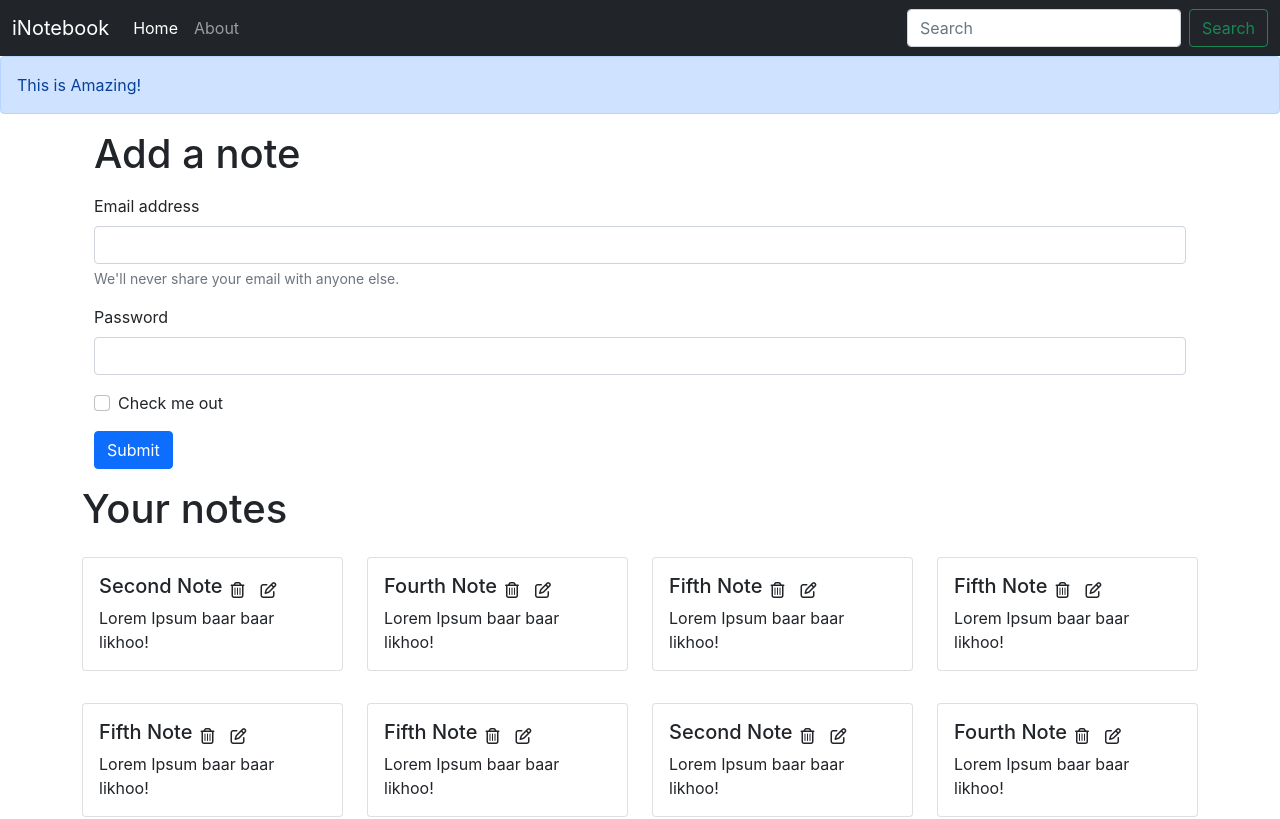
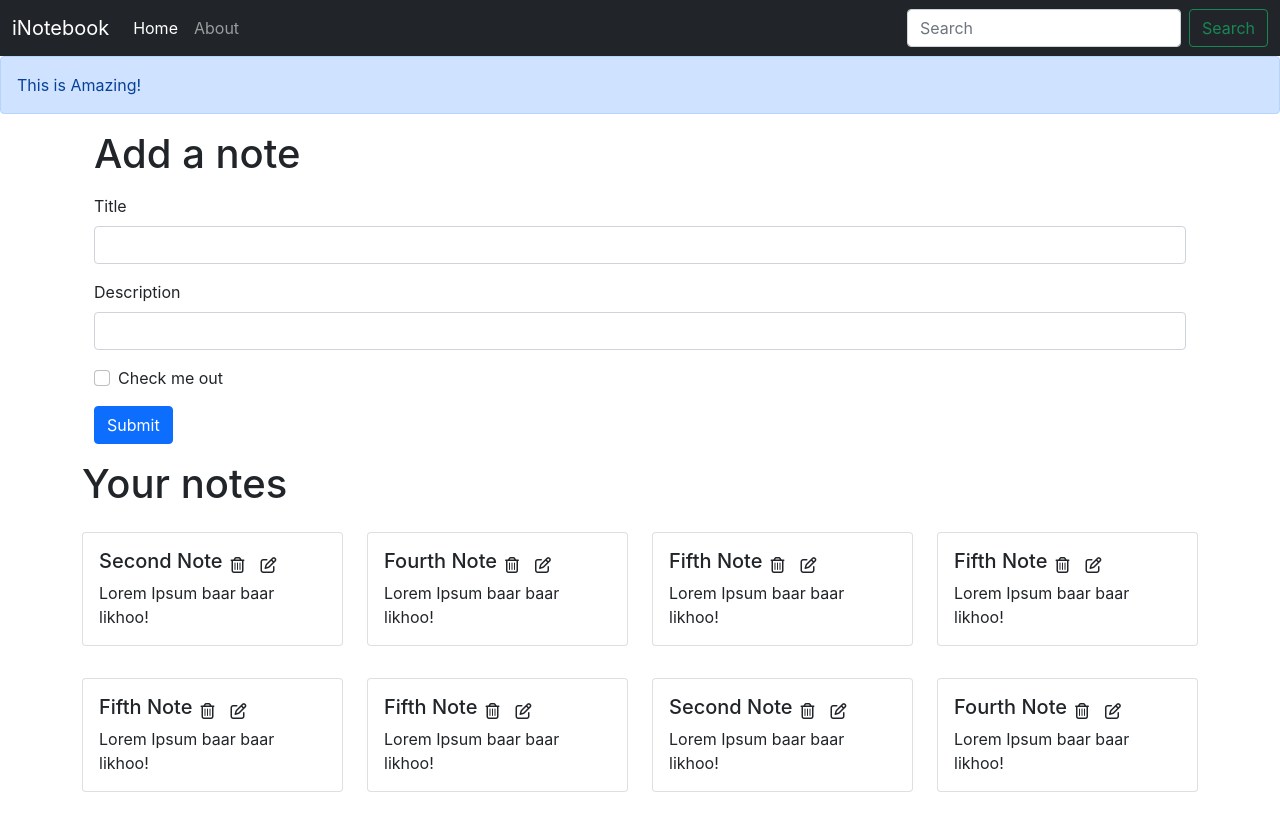
Before and after one commit to ManishBB/iNoteBook-MERN, a React (Create React App) app: page / in a window 1280 px wide. Shown: the top 819 px of the page. Built offline with nearby package versions, Linux system fonts and the light colour scheme.

Commit message:
Added addnote frontend functionality

```diff
--- a/src/components/AddNote.js
+++ b/src/components/AddNote.js
@@ -1,25 +1,38 @@
-import React from 'react'
+import React , {useContext , useState} from 'react'
+import noteContext from '../context/notes/noteContext';
 
 const AddNote = () => {
+    const context = useContext(noteContext);
+    const {addNote} = context;
+
+    const [note, setNote] = useState({title : "", description : "", tag:"Default"});
+
+    const handleClick = (e)=>{
+        e.preventDefault();
+        addNote(note.title, note.description , note.tag);
+    }
+
+    const onChange = (e)=>{
+        setNote({...note , [e.target.name] : e.target.value})
+    }
     return (
         <div>
              <div className="container my-3">
             <h1>Add a note</h1>
             <form className="my-3">
             <div className="mb-3">
-                <label htmlFor="exampleInputEmail1" className="form-label">Email address</label>
-                <input type="email" className="form-control" id="exampleInputEmail1" aria-describedby="emailHelp"/>
-                <div id="emailHelp" className="form-text">We'll never share your email with anyone else.</div>
+                <label htmlFor="title" className="form-label">Title</label>
+                <input type="text" className="form-control" id="title" name="title" aria-describedby="emailHelp" onChange={onChange}/>
             </div>
             <div className="mb-3">
-                <label htmlFor="exampleInputPassword1" className="form-label">Password</label>
-                <input type="password" className="form-control" id="exampleInputPassword1"/>
+                <label htmlFor="description" className="form-label">Description</label>
+                <input type="text" className="form-control" id="description" name="description" onChange={onChange}/>
             </div>
             <div className="mb-3 form-check">
                 <input type="checkbox" className="form-check-input" id="exampleCheck1"/>
                 <label className="form-check-label" htmlFor="exampleCheck1">Check me out</label>
             </div>
-            <button type="submit" className="btn btn-primary">Submit</button>
+            <button type="submit" className="btn btn-primary" onClick={handleClick}>Submit</button>
             </form>
 
 
--- a/src/context/notes/NoteState.js
+++ b/src/context/notes/NoteState.js
@@ -333,17 +333,18 @@
     const [notes, setNotes] = useState(notesInitial)
 
     //Add a note
-    const addNote = (title, desc, tag)=>{
-      let note = {
+    const addNote = (title, description, tag)=>{
+      console.log("Adding a new note!")
+      const note = {
         "_id": "613ca29a4b403151d3beb06d",
         "user": "6138fe87093fbffe2265adae",
-        "title": "Fifth Note",
-        "description": "Lorem Ipsum baar baar likhoo!",
-        "tag": "general",
+        "title": title,
+        "description": description,
+        "tag": tag,
         "date": "2021-09-11T12:35:38.688Z",
         "__v": 0
       }
-      setNotes(notes.push(note));
+      setNotes(notes.concat(note));
     }
 
     //Delete a note
```
Also changed, not shown: public/manifest.json.
